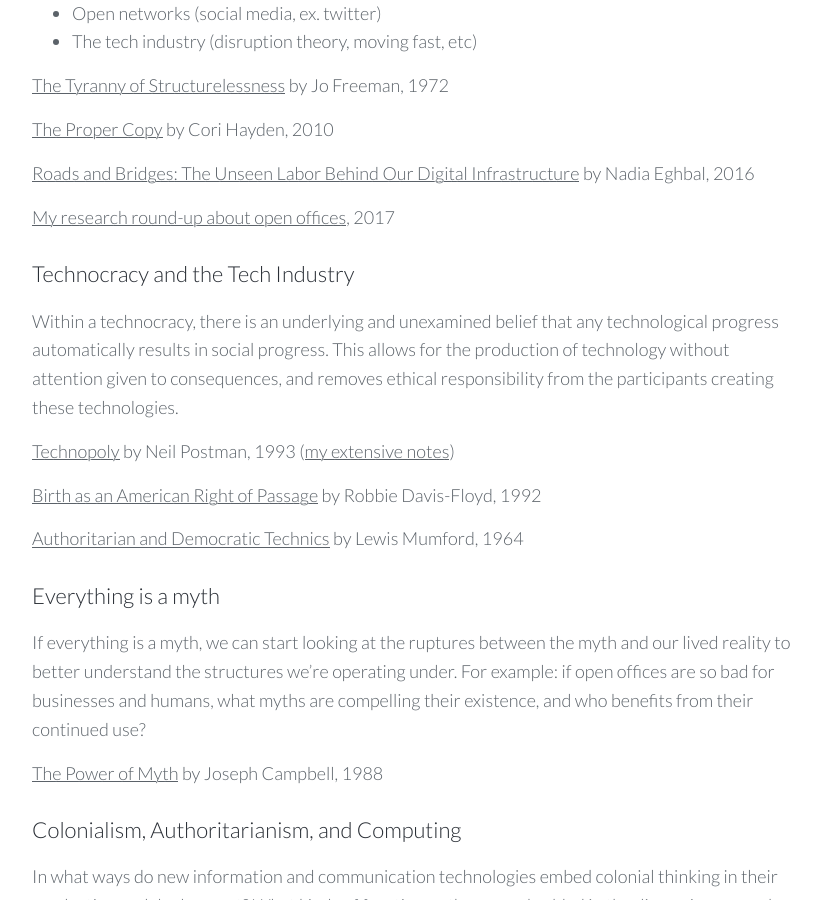
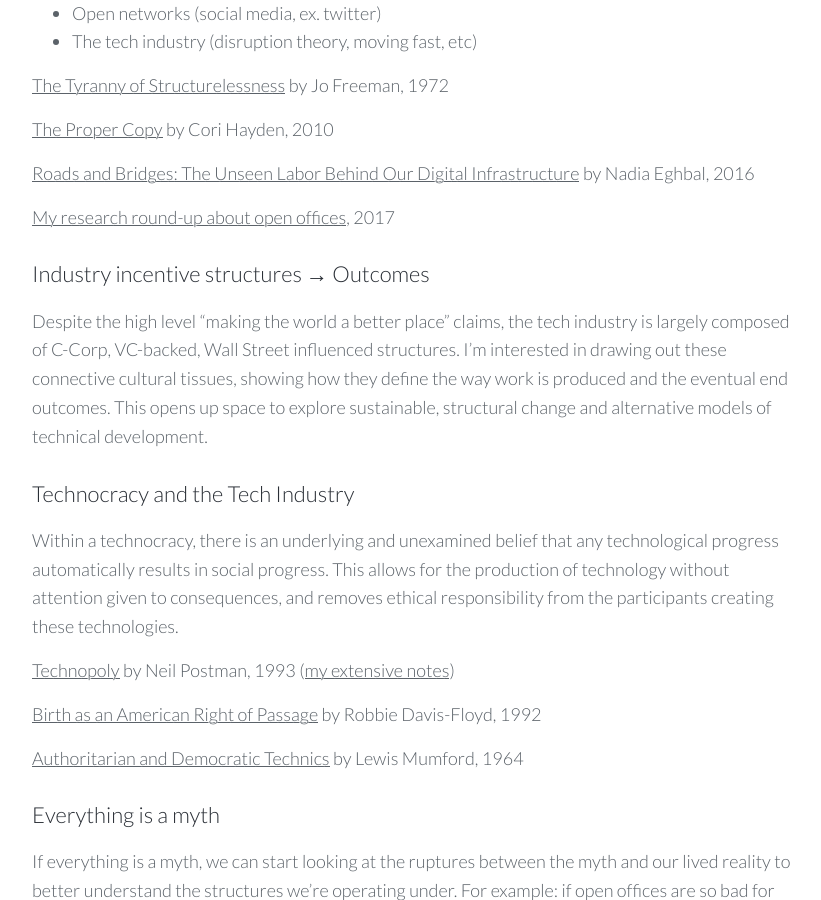
Before and after one commit to venetucci/personal-website, a Jekyll site: the page built from _pages/about.md, in a window 1280 px wide and 900 px high, scrolled down 1301 px. Shown: the whole window, without its empty margins (224-1045 px from the left). Built offline with Jekyll 4.4.1, drawn with Linux system fonts in a browser that asks for light colours; nearby versions of some CDN libraries.

Commit message:
Update from Forestry.io Michelle Venetucci Harvey updated _pages/about.md

```diff
--- a/_pages/about.md
+++ b/_pages/about.md
@@ -33,6 +33,10 @@ The ambiguity that results in these "open" and "equal" spaces further obfuscates
 [Roads and Bridges: The Unseen Labor Behind Our Digital Infrastructure](https://www.fordfoundation.org/about/library/reports-and-studies/roads-and-bridges-the-unseen-labor-behind-our-digital-infrastructure) by Nadia Eghbal, 2016
 
 [My research round-up about open offices](https://code.likeagirl.io/a-research-roundup-to-show-that-your-office-layout-is-toxic-and-some-tips-for-making-it-better-8434864b0ab2), 2017
+
+#### Industry incentive structures → Outcomes
+
+Despite the high level "making the world a better place" claims, the tech industry is largely composed of C-Corp, VC-backed, Wall Street influenced structures. I'm interested in drawing out these connective cultural tissues, showing how they define the way work is produced and the eventual end outcomes. This opens up space to explore sustainable, structural change and alternative models of technical development.
 
 #### Technocracy and the Tech Industry
 
```
